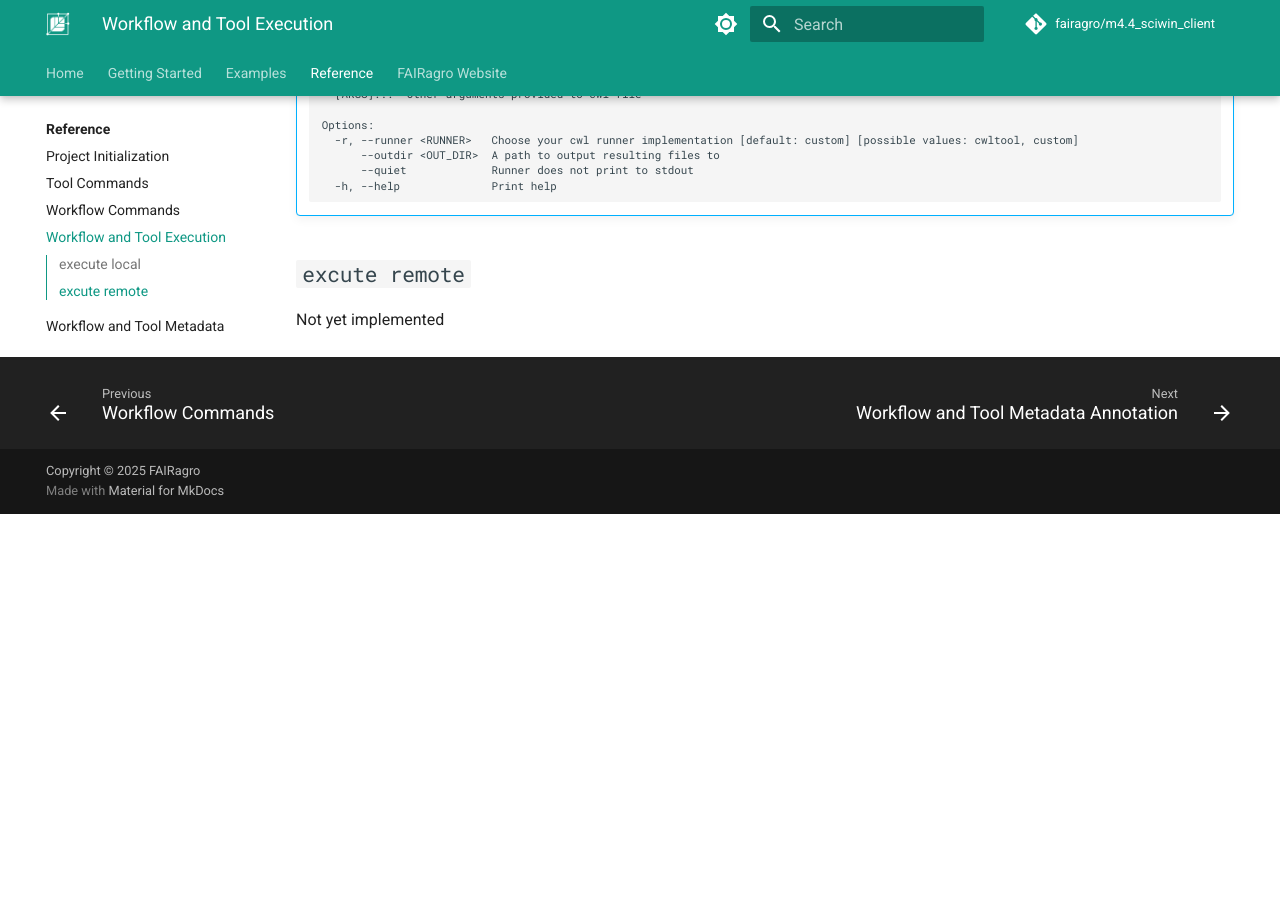
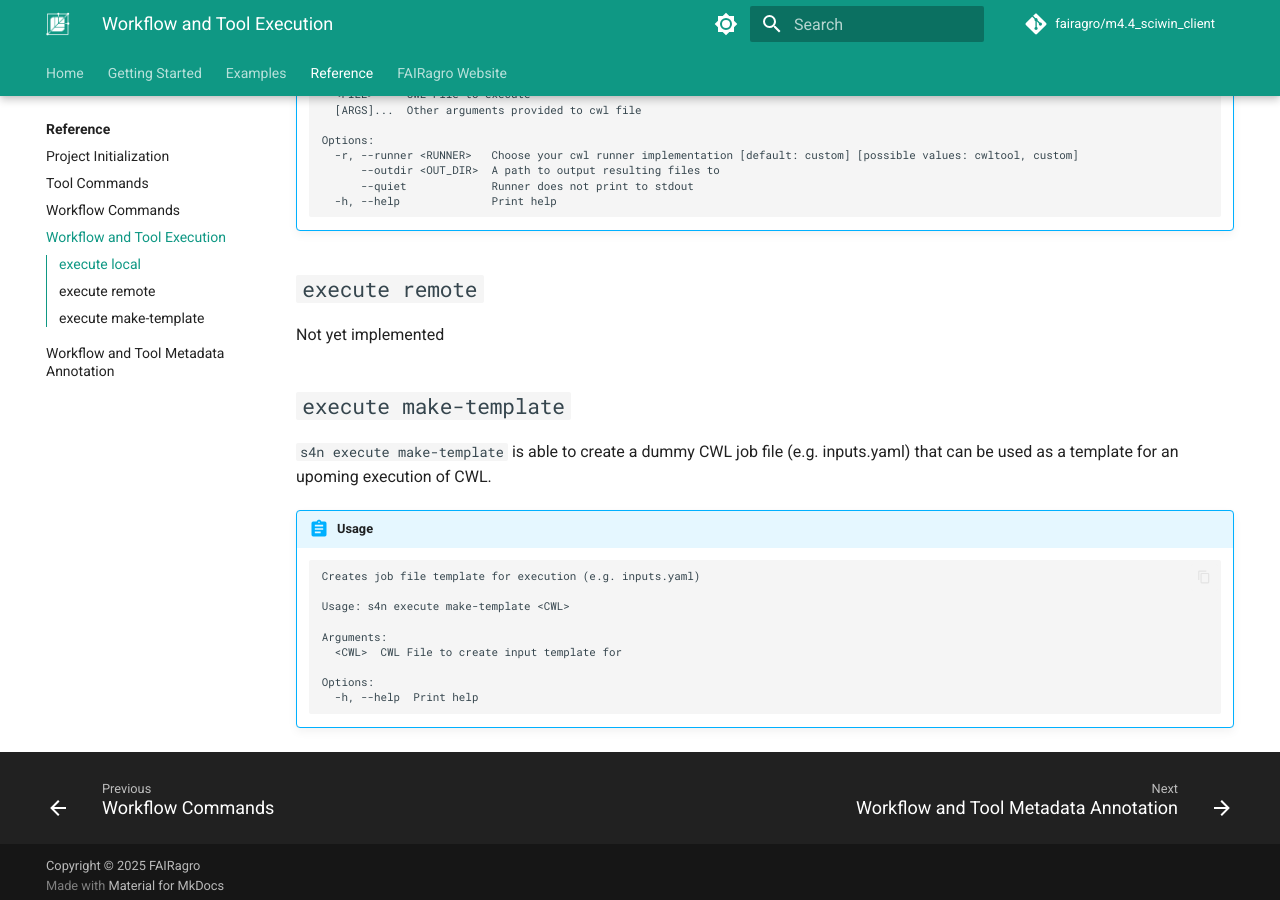
Before and after one commit to fairagro/m4.4_sciwin_client, an MkDocs documentation site: the page built from docs/reference/execute.md, in a window 1280 px wide and 900 px high, scrolled down 899 px. Built offline with MkDocs 1.6.1 and Material for MkDocs 9.7.7, drawn with Linux system fonts in a browser that asks for light colours; comment, search, counter and statistics services are not loaded; before the commit the page ends 1413 px from its top, so only the background shows below that; some of the changed text lies outside the part shown.

Commit message:
add make-template to docs

````diff
--- a/docs/reference/execute.md
+++ b/docs/reference/execute.md
@@ -8,6 +8,7 @@ The `execute` command provides tools to execute CWL documents locally or on a re
 
     Commands:
       local  Runs CWL files locally using a custom runner or cwltool [aliases: l]
+      make-template  Creates job file template for execution (e.g. inputs.yaml)
       help   Print this message or the help of the given subcommand(s)
 
     Options:
@@ -36,5 +37,20 @@ The usage of the internal runner, which is the default one, is similar to the us
     ```
 
 
-## `excute remote`
+## `execute remote`
 Not yet implemented
+
+## `execute make-template`
+`s4n execute make-template` is able to create a dummy CWL job file (e.g. inputs.yaml) that can be used as a template for an upoming execution of CWL.
+!!! abstract "Usage"
+    ```
+    Creates job file template for execution (e.g. inputs.yaml)
+
+    Usage: s4n execute make-template <CWL>
+
+    Arguments:
+      <CWL>  CWL File to create input template for
+
+    Options:
+      -h, --help  Print help
+    ```
````
